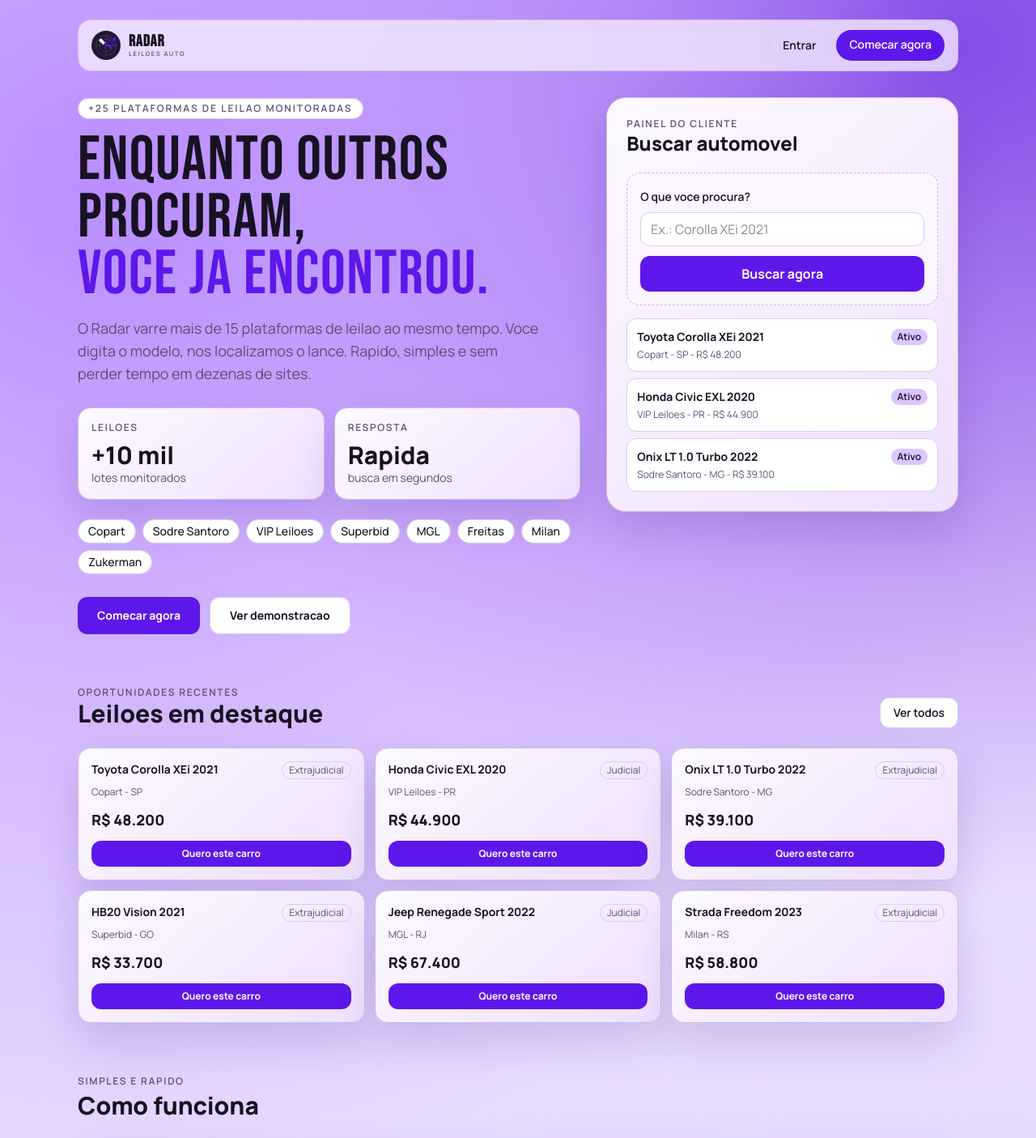
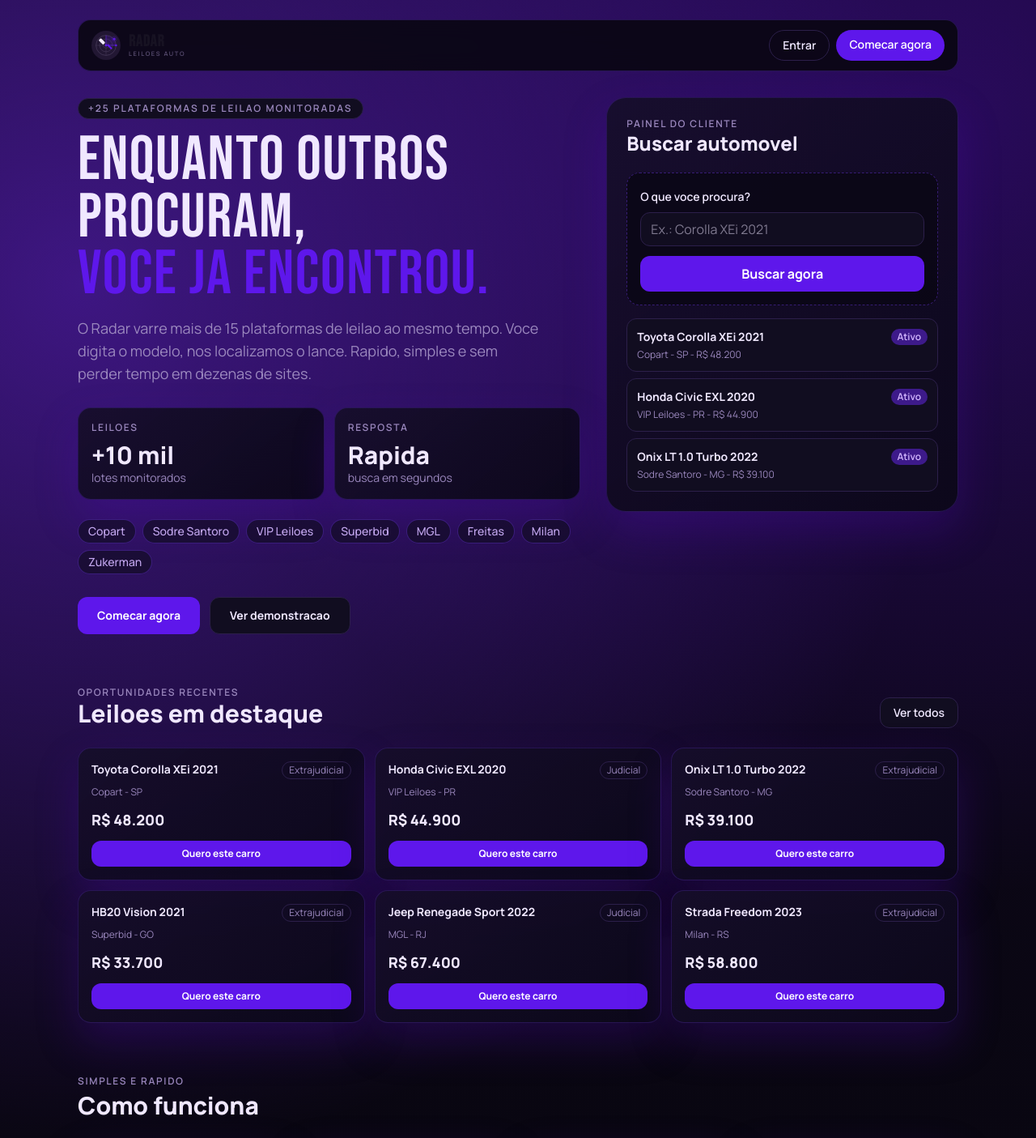
Before and after one commit to valmir-oliver/radarleiloes, a Next.js app: page / in a window 1280 px wide. Shown: the top 1405 px of the page at 81% size. Built offline with nearby package versions, Linux system fonts and the light colour scheme.

Commit message:
feat: dark premium theme — near-black bg, neon purple accents

```diff
--- a/src/app/globals.css
+++ b/src/app/globals.css
@@ -1,13 +1,13 @@
 @import "tailwindcss";
 
 :root {
-  --background: #ece6fb;
-  --foreground: #150f24;
-  --ink-soft: #4d4366;
-  --card: #f7f1ff;
-  --line: #cabde6;
-  --accent: #5E17EB;
-  --accent-2: #1A0B33;
+  --background: #08060f;
+  --foreground: #f0e8ff;
+  --ink-soft: #9b88be;
+  --card: #110d20;
+  --line: #2c1f4a;
+  --accent: #8B2FFF;
+  --accent-2: #e8d5ff;
 }
 
 @theme inline {
@@ -24,15 +24,15 @@ body {
 
 .main-grid {
   background:
-    radial-gradient(circle at 10% 8%, #b98dff 0, transparent 42%),
-    radial-gradient(circle at 92% 2%, #7e42e5 0, transparent 34%),
-    linear-gradient(180deg, #f2e8ff 0%, #e4d6ff 62%, #ddd0ff 100%);
+    radial-gradient(circle at 8% 12%, rgba(120, 40, 255, 0.45) 0, transparent 38%),
+    radial-gradient(circle at 90% 5%, rgba(90, 15, 210, 0.35) 0, transparent 32%),
+    linear-gradient(180deg, #100820 0%, #08060f 55%, #050310 100%);
 }
 
 .top-nav {
-  border: 1px solid var(--line);
-  background: rgba(245, 236, 255, 0.78);
-  backdrop-filter: blur(8px);
+  border: 1px solid rgba(120, 60, 255, 0.25);
+  background: rgba(8, 6, 15, 0.88);
+  backdrop-filter: blur(12px);
 }
 
 .hero-title {
@@ -42,19 +42,20 @@ body {
 }
 
 .glass-card {
-  border: 1px solid var(--line);
-  background: linear-gradient(140deg, #fdfaff, #efe0ff);
-  box-shadow: 0 24px 52px rgba(52, 14, 112, 0.15);
+  border: 1px solid rgba(120, 60, 255, 0.22);
+  background: linear-gradient(140deg, rgba(22, 14, 42, 0.92), rgba(12, 8, 26, 0.96));
+  box-shadow: 0 24px 52px rgba(80, 10, 180, 0.28);
 }
 
 .search-mock {
-  border: 1px dashed #c8b6df;
-  background: #fbf6ff;
+  border: 1px dashed rgba(120, 60, 255, 0.4);
+  background: rgba(10, 7, 20, 0.8);
 }
 
 .pill {
-  border: 1px solid #d8c9ea;
-  background: #fff;
+  border: 1px solid rgba(120, 60, 255, 0.35);
+  background: rgba(20, 12, 40, 0.75);
+  color: #c4a8f0;
 }
 
 .fade-up {
--- a/src/app/page.tsx
+++ b/src/app/page.tsx
@@ -30,13 +30,13 @@ const faqs = [
 
 export default function Home() {
   return (
-    <div className="main-grid min-h-screen text-[#171222]">
+    <div className="main-grid min-h-screen text-[#f0e8ff]">
       {/* HEADER */}
       <header className="mx-auto w-full max-w-6xl px-4 pt-6 sm:px-6 lg:px-8">
         <div className="top-nav flex items-center justify-between rounded-2xl px-4 py-3">
           <Logo size="sm" />
           <div className="hidden gap-2 sm:flex">
-            <Link href="/entrar" className="rounded-full border border-[#d7cdef] px-4 py-2 text-sm font-semibold">
+            <Link href="/entrar" className="rounded-full border border-[#2c1f4a] px-4 py-2 text-sm font-semibold">
               Entrar
             </Link>
             <Link href="/cadastro" className="rounded-full bg-[#5E17EB] px-4 py-2 text-sm font-semibold text-white">
@@ -51,28 +51,28 @@ export default function Home() {
         {/* HERO */}
         <div className="grid gap-8 lg:grid-cols-12">
           <section className="fade-up lg:col-span-7">
-            <p className="mb-4 inline-flex items-center rounded-full border border-[#d7cdef] bg-white px-3 py-1 text-xs font-semibold tracking-[0.16em] text-[#5b4f73]">
+            <p className="mb-4 inline-flex items-center rounded-full border border-[#2c1f4a] bg-[#110d20] px-3 py-1 text-xs font-semibold tracking-[0.16em] text-[#9b88be]">
               +25 PLATAFORMAS DE LEILAO MONITORADAS
             </p>
             <h1 className="hero-title text-[3.4rem] sm:text-[4.8rem]">
               ENQUANTO OUTROS PROCURAM,
               <span className="block text-[#5E17EB]">VOCE JA ENCONTROU.</span>
             </h1>
-            <p className="mt-4 max-w-xl text-lg text-[#5b4f73]">
+            <p className="mt-4 max-w-xl text-lg text-[#9b88be]">
               O Radar varre mais de 15 plataformas de leilao ao mesmo tempo. Voce digita o modelo,
               nos localizamos o lance. Rapido, simples e sem perder tempo em dezenas de sites.
             </p>
 
             <div className="mt-7 grid gap-3 sm:grid-cols-2">
               <div className="glass-card rounded-2xl p-4">
-                <p className="text-xs font-semibold tracking-[0.14em] text-[#5b4f73]">LEILOES</p>
+                <p className="text-xs font-semibold tracking-[0.14em] text-[#9b88be]">LEILOES</p>
                 <p className="mt-2 text-3xl font-extrabold">+10 mil</p>
-                <p className="text-sm text-[#5b4f73]">lotes monitorados</p>
+                <p className="text-sm text-[#9b88be]">lotes monitorados</p>
               </div>
               <div className="glass-card rounded-2xl p-4">
-                <p className="text-xs font-semibold tracking-[0.14em] text-[#5b4f73]">RESPOSTA</p>
+                <p className="text-xs font-semibold tracking-[0.14em] text-[#9b88be]">RESPOSTA</p>
                 <p className="mt-2 text-3xl font-extrabold">Rapida</p>
-                <p className="text-sm text-[#5b4f73]">busca em segundos</p>
+                <p className="text-sm text-[#9b88be]">busca em segundos</p>
               </div>
             </div>
 
@@ -86,7 +86,7 @@ export default function Home() {
               <Link href="/cadastro" className="inline-flex items-center justify-center rounded-xl bg-[#5E17EB] px-6 py-3 text-sm font-bold text-white">
                 Comecar agora
               </Link>
-              <Link href="/painel" className="inline-flex items-center justify-center rounded-xl border border-[#d7cdef] bg-white px-6 py-3 text-sm font-bold text-[#171222]">
+              <Link href="/painel" className="inline-flex items-center justify-center rounded-xl border border-[#2c1f4a] bg-[#110d20] px-6 py-3 text-sm font-bold text-[#f0e8ff]">
                 Ver demonstracao
               </Link>
             </div>
@@ -97,7 +97,7 @@ export default function Home() {
             <div className="glass-card rounded-3xl p-5 sm:p-6">
               <div className="flex items-center justify-between">
                 <div>
-                  <p className="text-xs font-semibold tracking-[0.14em] text-[#5b4f73]">PAINEL DO CLIENTE</p>
+                  <p className="text-xs font-semibold tracking-[0.14em] text-[#9b88be]">PAINEL DO CLIENTE</p>
                   <h2 className="text-2xl font-extrabold">Buscar automovel</h2>
                 </div>
 
@@ -105,7 +105,7 @@ export default function Home() {
               <div className="search-mock mt-5 rounded-2xl p-4">
                 <label className="text-sm font-semibold">O que voce procura?</label>
                 <input
-                  className="mt-2 w-full rounded-xl border border-[#d7cdef] bg-white px-3 py-2 outline-none"
+                  className="mt-2 w-full rounded-xl border border-[#2c1f4a] bg-[#110d20] px-3 py-2 outline-none"
                   placeholder="Ex.: Corolla XEi 2021"
                   readOnly
                 />
@@ -115,12 +115,12 @@ export default function Home() {
               </div>
               <div className="mt-4 space-y-2">
                 {destaques.slice(0, 3).map((item) => (
-                  <article key={item.model} className="rounded-xl border border-[#d7cdef] bg-white px-3 py-3">
+                  <article key={item.model} className="rounded-xl border border-[#2c1f4a] bg-[#110d20] px-3 py-3">
                     <div className="flex items-center justify-between gap-3">
                       <p className="text-sm font-bold">{item.model}</p>
-                      <span className="rounded-full bg-[#DCC6FF] px-2 py-0.5 text-xs font-semibold text-[#1A0B33]">Ativo</span>
+                      <span className="rounded-full bg-[#3d1a8a] px-2 py-0.5 text-xs font-semibold text-[#d4b8ff]">Ativo</span>
                     </div>
-                    <p className="mt-1 text-xs text-[#5b4f73]">{item.source} - {item.state} - {item.lance}</p>
+                    <p className="mt-1 text-xs text-[#9b88be]">{item.source} - {item.state} - {item.lance}</p>
                   </article>
                 ))}
               </div>
@@ -132,10 +132,10 @@ export default function Home() {
         <section className="mt-16">
           <div className="mb-6 flex items-end justify-between">
             <div>
-              <p className="text-xs font-semibold tracking-[0.14em] text-[#5b4f73]">OPORTUNIDADES RECENTES</p>
+              <p className="text-xs font-semibold tracking-[0.14em] text-[#9b88be]">OPORTUNIDADES RECENTES</p>
               <h2 className="text-3xl font-extrabold">Leiloes em destaque</h2>
             </div>
-            <Link href="/cadastro" className="hidden rounded-xl border border-[#d7cdef] bg-white px-4 py-2 text-sm font-semibold sm:block">
+            <Link href="/cadastro" className="hidden rounded-xl border border-[#2c1f4a] bg-[#110d20] px-4 py-2 text-sm font-semibold sm:block">
               Ver todos
             </Link>
           </div>
@@ -144,9 +144,9 @@ export default function Home() {
               <article key={item.model + item.source} className="glass-card rounded-2xl p-4">
                 <div className="flex items-start justify-between gap-2">
                   <p className="text-sm font-bold leading-snug">{item.model}</p>
-                  <span className="shrink-0 rounded-full border border-[#d7cdef] px-2 py-0.5 text-xs text-[#5b4f73]">{item.tipo}</span>
+                  <span className="shrink-0 rounded-full border border-[#2c1f4a] px-2 py-0.5 text-xs text-[#9b88be]">{item.tipo}</span>
                 </div>
-                <p className="mt-2 text-xs text-[#5b4f73]">{item.source} - {item.state}</p>
+                <p className="mt-2 text-xs text-[#9b88be]">{item.source} - {item.state}</p>
                 <p className="mt-3 text-lg font-extrabold">{item.lance}</p>
                 <Link href="/cadastro" className="mt-3 inline-flex w-full items-center justify-center rounded-xl bg-[#5E17EB] py-2 text-xs font-bold text-white">
                   Quero este carro
@@ -158,14 +158,14 @@ export default function Home() {
 
         {/* COMO FUNCIONA */}
         <section className="mt-16">
-          <p className="text-xs font-semibold tracking-[0.14em] text-[#5b4f73]">SIMPLES E RAPIDO</p>
+          <p className="text-xs font-semibold tracking-[0.14em] text-[#9b88be]">SIMPLES E RAPIDO</p>
           <h2 className="mt-1 text-3xl font-extrabold">Como funciona</h2>
           <div className="mt-6 grid gap-4 sm:grid-cols-2 lg:grid-cols-4">
             {passos.map((p) => (
               <article key={p.num} className="glass-card rounded-2xl p-4">
                 <p className="hero-title text-5xl text-[#5E17EB]">{p.num}</p>
                 <h3 className="mt-2 text-lg font-extrabold">{p.titulo}</h3>
-                <p className="mt-1 text-sm text-[#5b4f73]">{p.desc}</p>
+                <p className="mt-1 text-sm text-[#9b88be]">{p.desc}</p>
               </article>
             ))}
           </div>
@@ -174,12 +174,12 @@ export default function Home() {
         {/* CTA CENTRAL */}
         <section className="mt-16">
           <div className="glass-card rounded-3xl p-8 text-center sm:p-12">
-            <p className="text-xs font-semibold tracking-[0.14em] text-[#5b4f73]">COMECE HOJE</p>
+            <p className="text-xs font-semibold tracking-[0.14em] text-[#9b88be]">COMECE HOJE</p>
             <h2 className="hero-title mt-2 text-[2.8rem] sm:text-[3.8rem]">
               ARREMATE O CARRO CERTO
               <span className="block text-[#5E17EB]">PELO MENOR LANCE</span>
             </h2>
-            <p className="mx-auto mt-4 max-w-lg text-lg text-[#5b4f73]">
+            <p className="mx-auto mt-4 max-w-lg text-lg text-[#9b88be]">
               Navegue entre mais de 10 mil leiloes ativos e encontre a oportunidade perfeita
               sem precisar visitar dezenas de sites.
             </p>
@@ -191,13 +191,13 @@ export default function Home() {
 
         {/* FAQ */}
         <section className="mt-16">
-          <p className="text-xs font-semibold tracking-[0.14em] text-[#5b4f73]">DUVIDAS FREQUENTES</p>
+          <p className="text-xs font-semibold tracking-[0.14em] text-[#9b88be]">DUVIDAS FREQUENTES</p>
           <h2 className="mt-1 text-3xl font-extrabold">Perguntas frequentes</h2>
           <div className="mt-6 grid gap-3 sm:grid-cols-2">
             {faqs.map((faq) => (
               <article key={faq.q} className="glass-card rounded-2xl p-4">
                 <h3 className="text-sm font-bold">{faq.q}</h3>
-                <p className="mt-2 text-sm text-[#5b4f73]">{faq.r}</p>
+                <p className="mt-2 text-sm text-[#9b88be]">{faq.r}</p>
               </article>
             ))}
           </div>
@@ -205,18 +205,18 @@ export default function Home() {
       </main>
 
       {/* FOOTER */}
-      <footer className="mt-12 border-t border-[#d7cdef] bg-white">
+      <footer className="mt-12 border-t border-[#2c1f4a] bg-[#06040e]">
         <div className="mx-auto max-w-6xl px-4 py-10 sm:px-6 lg:px-8">
           <div className="grid gap-8 sm:grid-cols-3">
             <div>
               <Logo size="sm" />
-              <p className="mt-3 text-sm text-[#5b4f73]">
+              <p className="mt-3 text-sm text-[#9b88be]">
                 Simplificamos sua busca pelo leilao perfeito. Reunimos leiloes de automoveis
                 de diversas plataformas em um so painel. Busca facil, arremate rapido.
               </p>
             </div>
             <div>
-              <p className="text-xs font-semibold tracking-[0.14em] text-[#5b4f73]">PLATAFORMA</p>
+              <p className="text-xs font-semibold tracking-[0.14em] text-[#9b88be]">PLATAFORMA</p>
               <ul className="mt-3 space-y-2 text-sm">
                 <li><Link href="/cadastro" className="hover:text-[#5E17EB]">Criar conta</Link></li>
                 <li><Link href="/entrar" className="hover:text-[#5E17EB]">Entrar</Link></li>
@@ -224,7 +224,7 @@ export default function Home() {
               </ul>
             </div>
             <div>
-              <p className="text-xs font-semibold tracking-[0.14em] text-[#5b4f73]">LEGAL</p>
+              <p className="text-xs font-semibold tracking-[0.14em] text-[#9b88be]">LEGAL</p>
               <ul className="mt-3 space-y-2 text-sm">
                 <li><Link href="#" className="hover:text-[#5E17EB]">Politica de privacidade</Link></li>
                 <li><Link href="#" className="hover:text-[#5E17EB]">Termos de uso</Link></li>
@@ -232,7 +232,7 @@ export default function Home() {
               </ul>
             </div>
           </div>
-          <p className="mt-8 border-t border-[#d7cdef] pt-6 text-center text-xs text-[#5b4f73]">
+          <p className="mt-8 border-t border-[#2c1f4a] pt-6 text-center text-xs text-[#9b88be]">
             2026 Radar Leiloes Auto - O arremate e realizado diretamente na plataforma do leiloeiro.
             O Radar nao se responsabiliza por transacoes comerciais realizadas nos sites de leilao.
           </p>
```
